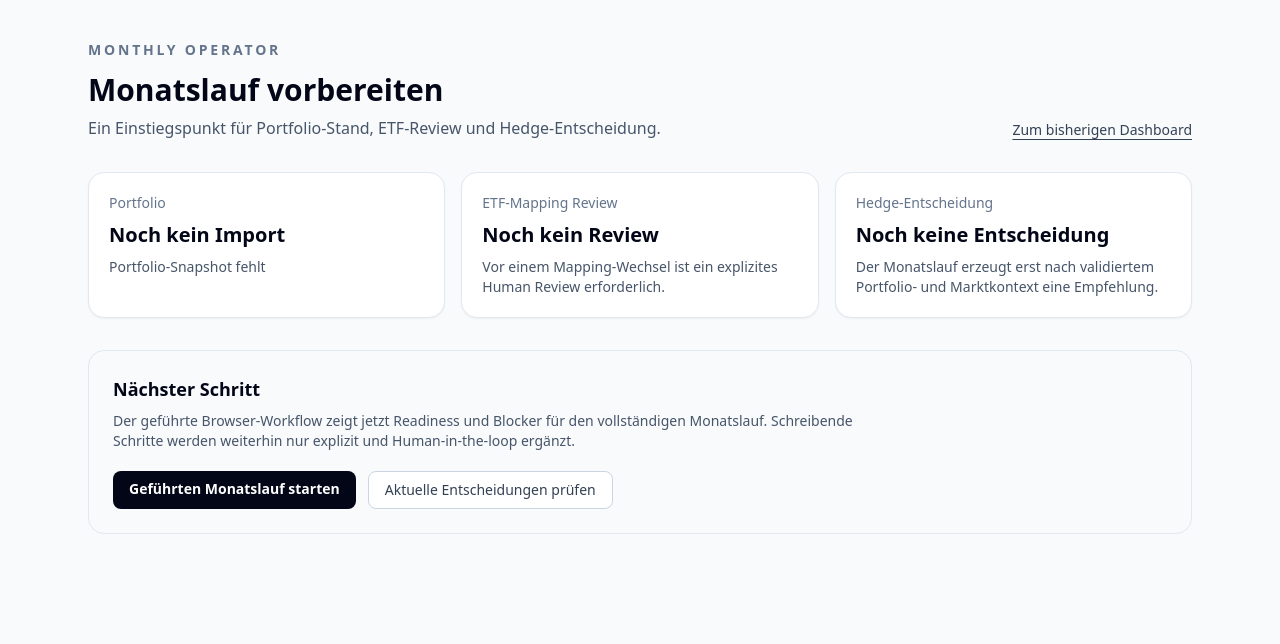
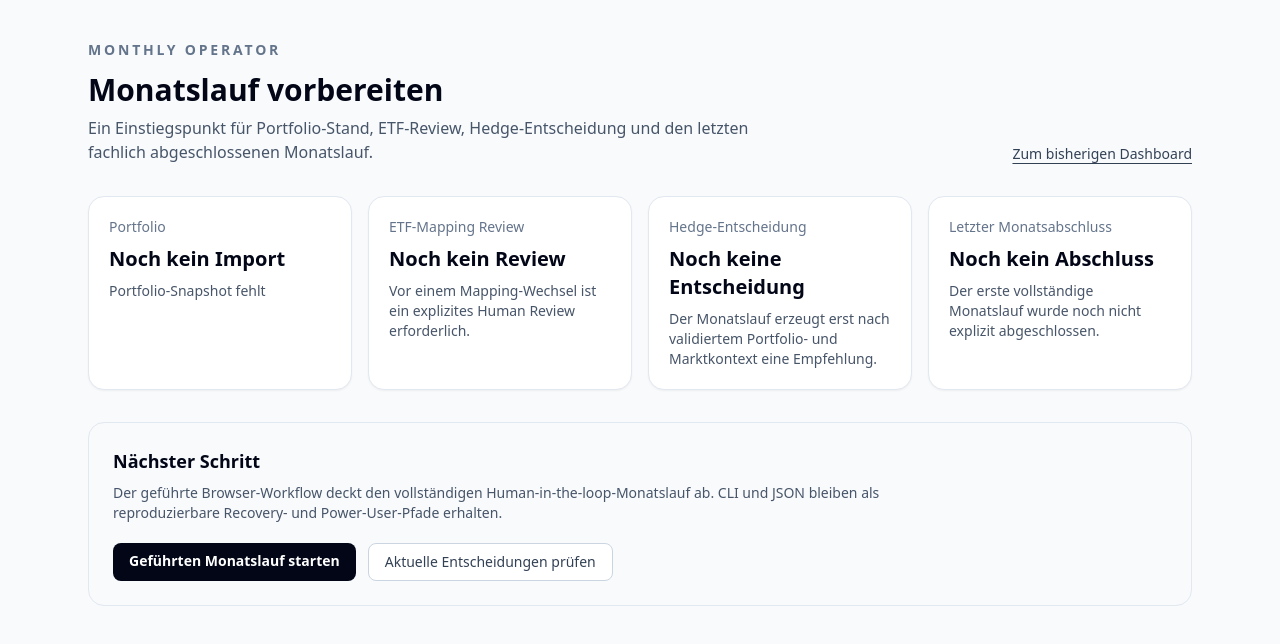
Before and after one commit to GithubLarsKomo/hedge-decision-cockpit, a Next.js app: page /monthly in a window 1280 px wide. Shown: the top 644 px of the page. Built offline with nearby package versions, Linux system fonts and the light colour scheme.

Commit message:
Show latest monthly completion on operator home (#198)
* Show latest monthly completion on operator home

* Bump version for monthly completion home

```diff
--- a/app/monthly/page.tsx
+++ b/app/monthly/page.tsx
@@ -7,15 +7,20 @@ function formatDate(value: Date | null | undefined) {
   return value ? new Intl.DateTimeFormat('de-DE', { dateStyle: 'medium' }).format(value) : 'Noch nicht vorhanden';
 }
 
+function formatDateTime(value: Date | null | undefined) {
+  return value ? new Intl.DateTimeFormat('de-DE', { dateStyle: 'medium', timeStyle: 'short' }).format(value) : 'Noch nicht vorhanden';
+}
+
 function daysOld(value: Date) {
   return Math.max(0, Math.floor((Date.now() - value.getTime()) / 86_400_000));
 }
 
 export default async function MonthlyOperatorHome() {
-  const [snapshot, review, decision] = await Promise.all([
+  const [snapshot, review, decision, completion] = await Promise.all([
     prisma.importedPortfolioSnapshot.findFirst({ orderBy: [{ asOf: 'desc' }, { revision: 'desc' }] }).catch(() => null),
     prisma.etfMappingReviewRecord.findFirst({ orderBy: [{ reviewedAt: 'desc' }, { id: 'desc' }] }).catch(() => null),
-    prisma.decision.findFirst({ orderBy: { createdAt: 'desc' } }).catch(() => null)
+    prisma.decision.findFirst({ orderBy: { createdAt: 'desc' } }).catch(() => null),
+    prisma.monthlyRunCompletion.findFirst({ orderBy: [{ completedAt: 'desc' }, { id: 'desc' }] }).catch(() => null)
   ]);
 
   const snapshotAgeDays = snapshot ? daysOld(snapshot.asOf) : null;
@@ -32,13 +37,13 @@ export default async function MonthlyOperatorHome() {
         <div className="flex flex-wrap items-end justify-between gap-4">
           <div>
             <h1 className="text-3xl font-semibold text-slate-950">Monatslauf vorbereiten</h1>
-            <p className="mt-2 max-w-2xl text-slate-600">Ein Einstiegspunkt für Portfolio-Stand, ETF-Review und Hedge-Entscheidung.</p>
+            <p className="mt-2 max-w-2xl text-slate-600">Ein Einstiegspunkt für Portfolio-Stand, ETF-Review, Hedge-Entscheidung und den letzten fachlich abgeschlossenen Monatslauf.</p>
           </div>
           <Link href="/" className="text-sm font-medium text-slate-700 underline underline-offset-4">Zum bisherigen Dashboard</Link>
         </div>
       </header>
 
-      <section className="grid gap-4 md:grid-cols-3">
+      <section className="grid gap-4 md:grid-cols-2 xl:grid-cols-4">
         <article className="rounded-2xl border border-slate-200 bg-white p-5 shadow-sm">
           <p className="text-sm font-medium text-slate-500">Portfolio</p>
           <h2 className="mt-2 text-xl font-semibold text-slate-950">{snapshot ? formatDate(snapshot.asOf) : 'Noch kein Import'}</h2>
@@ -59,11 +64,24 @@ export default async function MonthlyOperatorHome() {
           <p className="mt-2 text-sm text-slate-600">{decision ? decision.recommendation : 'Der Monatslauf erzeugt erst nach validiertem Portfolio- und Marktkontext eine Empfehlung.'}</p>
           {decision && <p className="mt-4 text-xs text-slate-500">{formatDate(decision.observedAt ?? decision.createdAt)} · Regel {decision.ruleVersion}</p>}
         </article>
+
+        <article className="rounded-2xl border border-slate-200 bg-white p-5 shadow-sm">
+          <p className="text-sm font-medium text-slate-500">Letzter Monatsabschluss</p>
+          <h2 className="mt-2 text-xl font-semibold text-slate-950">{completion ? formatDateTime(completion.completedAt) : 'Noch kein Abschluss'}</h2>
+          <p className="mt-2 text-sm text-slate-600">{completion ? completion.rationale : 'Der erste vollständige Monatslauf wurde noch nicht explizit abgeschlossen.'}</p>
+          {completion && (
+            <div className="mt-4 space-y-1 text-xs text-slate-500">
+              <p>{completion.actor} · Decision #{completion.decisionId}</p>
+              <p className="break-all">Snapshot: {completion.snapshotFingerprint}</p>
+              {completion.mappingReviewFingerprint && <p className="break-all">Review: {completion.mappingReviewFingerprint}</p>}
+            </div>
+          )}
+        </article>
       </section>
 
       <section className="rounded-2xl border border-slate-200 bg-slate-50 p-6">
         <h2 className="text-lg font-semibold text-slate-950">Nächster Schritt</h2>
-        <p className="mt-2 max-w-3xl text-sm text-slate-600">Der geführte Browser-Workflow zeigt jetzt Readiness und Blocker für den vollständigen Monatslauf. Schreibende Schritte werden weiterhin nur explizit und Human-in-the-loop ergänzt.</p>
+        <p className="mt-2 max-w-3xl text-sm text-slate-600">Der geführte Browser-Workflow deckt den vollständigen Human-in-the-loop-Monatslauf ab. CLI und JSON bleiben als reproduzierbare Recovery- und Power-User-Pfade erhalten.</p>
         <div className="mt-5 flex flex-wrap gap-3">
           <Link href="/monthly/run" className="rounded-lg bg-slate-950 px-4 py-2 text-sm font-semibold text-white">Geführten Monatslauf starten</Link>
           <Link href="/" className="rounded-lg border border-slate-300 bg-white px-4 py-2 text-sm font-medium text-slate-700">Aktuelle Entscheidungen prüfen</Link>
--- a/package.json
+++ b/package.json
@@ -1,6 +1,6 @@
 {
   "name": "hedge-decision-cockpit-nextjs",
-  "version": "1.109.0",
+  "version": "1.110.0",
   "private": true,
   "scripts": {
     "dev": "next dev",
@@ -28,7 +28,7 @@
     "verify:audit-signing-registry-chain": "tsx scripts/verify-execution-audit-signing-key-registry-chain.ts",
     "create:audit-signing-registry-verification-receipt": "tsx scripts/create-execution-audit-signing-key-registry-verification-receipt.ts",
     "sign:audit-signing-registry-verification-receipt": "tsx scripts/sign-execution-audit-signing-key-registry-verification-receipt.ts",
-    "verify:audit-signing-registry-verification-receipt-signature": "tsx scripts/verify-execution-audit-signing-key-registry-verification-receipt-signature.ts",
+    "verify:audit-signing-registry-verification-receipt-signature": "tsx scripts/verify-execution-audit-signing-registry-verification-receipt-signature.ts",
     "generate:audit-signing-registry-release-manifest": "tsx scripts/generate-execution-audit-signing-key-registry-release-manifest.ts",
     "verify:audit-signing-registry-release-manifest": "tsx scripts/verify-execution-audit-signing-key-registry-release-manifest.ts",
     "sign:audit-signing-registry-release-manifest": "tsx scripts/sign-execution-audit-signing-key-registry-release-manifest.ts",
@@ -37,7 +37,7 @@
     "verify:audit-signing-registry-release-bundle": "tsx scripts/verify-execution-audit-signing-key-registry-release-bundle.ts",
     "create:audit-signing-registry-release-bundle-verification-receipt": "tsx scripts/create-execution-audit-signing-key-registry-release-bundle-verification-receipt.ts",
     "sign:audit-signing-registry-release-bundle-verification-receipt": "tsx scripts/sign-execution-audit-signing-key-registry-release-bundle-verification-receipt.ts",
-    "verify:audit-signing-registry-release-bundle-verification-receipt-signature-registry": "tsx scripts/verify-execution-audit-signing-key-registry-release-bundle-verification-receipt-signature-registry.ts",
+    "verify:audit-signing-registry-release-bundle-verification-receipt-signature-registry": "tsx scripts/verify-execution-audit-signing-registry-release-bundle-verification-receipt-signature-registry.ts",
     "approve:audit-signing-registry-release-bundle": "tsx scripts/approve-execution-audit-signing-key-registry-release-bundle.ts",
     "verify:audit-signing-registry-archived-release-approval": "tsx scripts/verify-execution-audit-signing-registry-archived-release-approval.ts",
     "verify:provenance": "node scripts/verify-container-provenance.mjs",
```
